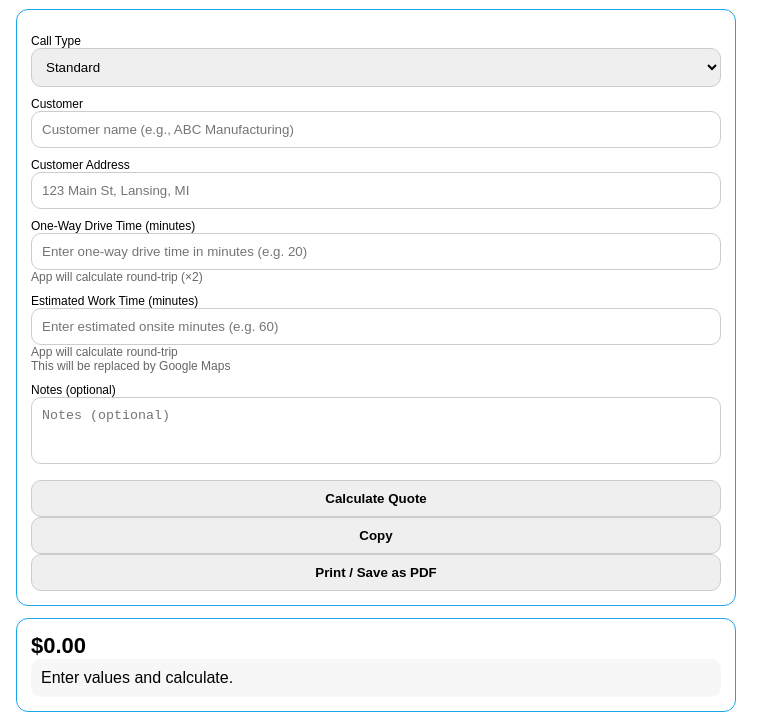
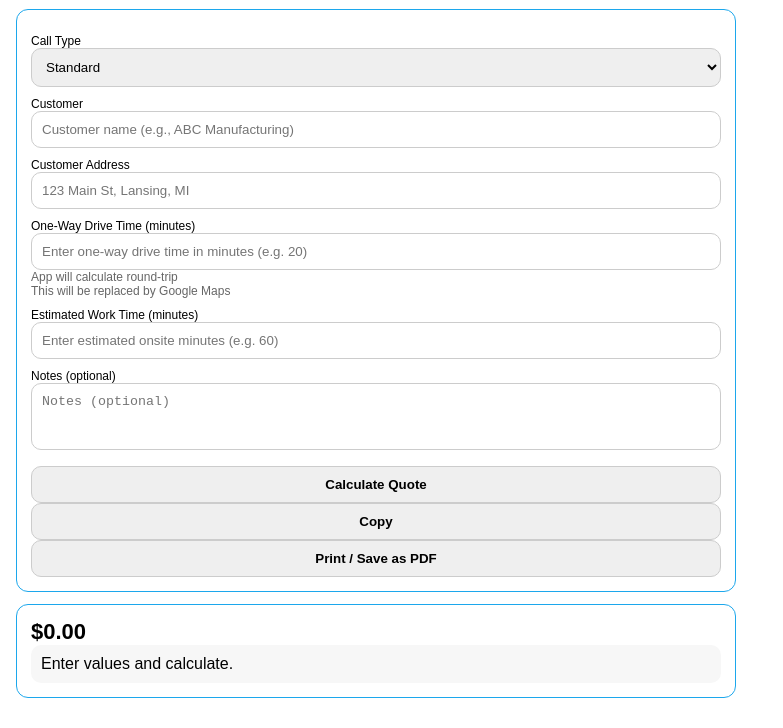
Before and after one commit to DohnV/twts-quote-demo, a plain HTML site: page index.html in a window 1280 px wide. Shown: the part 177-905 px from the top of the page, without its empty margins (0-783 px from the left). Drawn offline with Linux system fonts and the light colour scheme.

Commit message:
Add files via upload

```diff
--- a/index.html
+++ b/index.html
@@ -58,12 +58,11 @@ button { font-weight: bold; cursor: pointer; }
   <div>
     <label>One-Way Drive Time (minutes)</label>
 <input id="driveMins" type="number" step="5" placeholder="Enter one-way drive time in minutes (e.g. 20)" />
-<div class="muted">App will calculate round-trip (×2)</div>
+<div class="muted">App will calculate round-trip</div>
+<div class="muted">This will be replaced by Google Maps</div>
 
 <label>Estimated Work Time (minutes)</label>
 <input id="workMins" type="number" step="15" placeholder="Enter estimated onsite minutes (e.g. 60)" />
-<div class="muted">App will calculate round-trip</div>
-    <div class="muted">This will be replaced by Google Maps</div>
   </div>
 </div>
 
```
